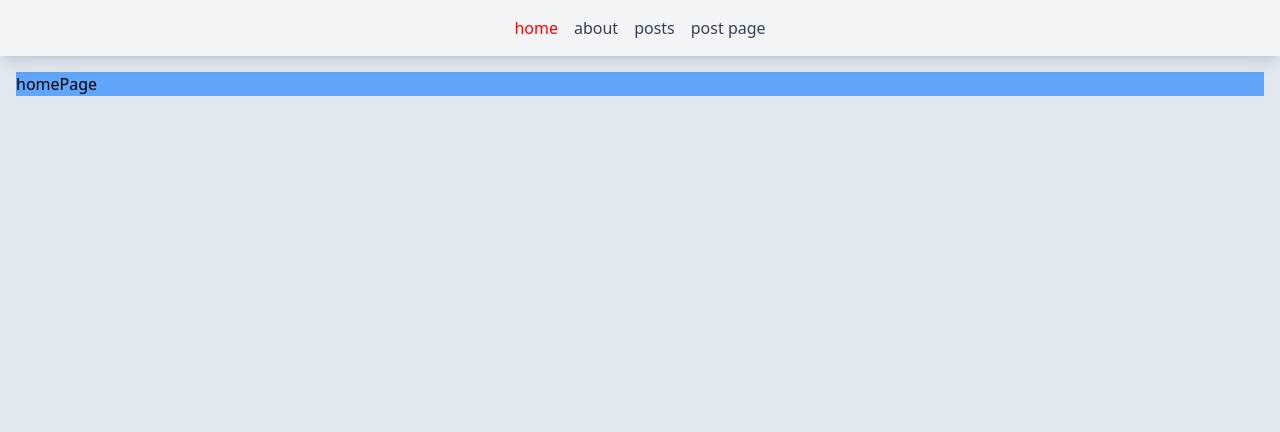
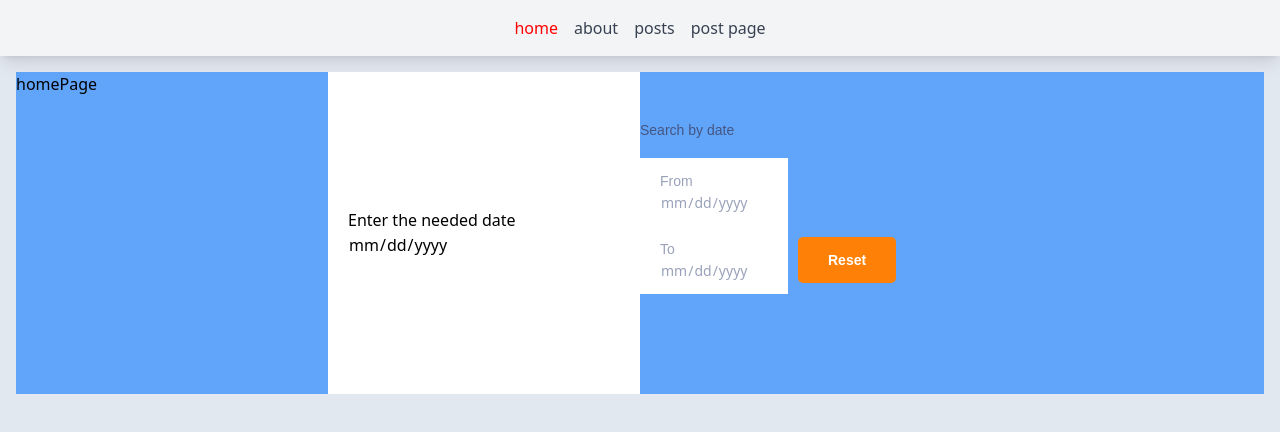
Before and after one commit to pheelgit/react-firebase, a React (Create React App) app: page / in a window 1280 px wide. Shown: the top 432 px of the page. Built offline with nearby package versions, Linux system fonts and the light colour scheme.

Commit message:
add tg send msg after expired and 2 list todo

```diff
--- a/src/api/useFetchingTodos.js
+++ b/src/api/useFetchingTodos.js
@@ -21,13 +21,20 @@ export const addTodo = ({ todo, todoDate }) => {
 		todoDate,
 		uuid,
 		complete: false,
+		expired: todoDate === "" ? true : false,
 	});
 };
 
-//toggle todo
-export const toggleTodo = (todo) => {
+//toggle todo complete
+export const toggleTodoComplete = (todo) => {
 	update(ref(db, `todos/${todo.uuid}`), {
 		complete: !todo.complete,
+	});
+};
+//toggle todo expired
+export const toggleTodoExpired = (todo) => {
+	update(ref(db, `todos/${todo.uuid}`), {
+		expired: !todo.expired,
 	});
 };
 
--- a/src/components/Homepage/Homepage.jsx
+++ b/src/components/Homepage/Homepage.jsx
@@ -1,10 +1,60 @@
 import React from "react";
 import cl from "./Homepage.module.css";
+import "./style.css";
 
 export const Homepage = () => {
 	return (
 		<div className={cl.homePage}>
 			<h2>homePage</h2>
+
+			<input
+				type="date"
+				value=""
+				class="input-txt"
+				id="date"
+				aria-required="true"
+				aria-invalid="false"
+				placeholder="Enter the needed date"
+				onchange="this.className=(this.value!=''?'has-value':'')"
+			/>
+
+			<form class="pa__top-sec">
+				<div class="pa__top-title btn-sec">
+					Search by date
+				</div>
+				<div class="pa__middle-range">
+					<div class="pa__middle-item">
+						<input
+							class="pa__middle-input text"
+							type="date"
+							name="date"
+							placeholder="From"
+							onchange="this.className=(this.value!=''?'has-value':'')"
+							required
+						/>
+					</div>
+					<div class="pa__middle-item">
+						{" "}
+						<input
+							class="pa__middle-input text"
+							type="date"
+							name="date"
+							placeholder="To"
+							onchange="this.className=(this.value!=''?'has-value':'')"
+							required
+						/>
+					</div>
+					<div class="pa__middle-btn">
+						{" "}
+						<button
+							class="btn btn-accent"
+							type="reset"
+						>
+							Reset
+						</button>
+					</div>
+				</div>
+			</form>
 		</div>
 	);
 };
--- /dev/null
+++ b/src/components/Homepage/style.css
@@ -0,0 +1,104 @@
+body {
+	background-color: #f0f5f9;
+}
+
+input[type="date"] {
+	position: relative;
+}
+
+input[type="date"]::-webkit-calendar-picker-indicator {
+	position: absolute;
+	top: 0;
+	left: 0;
+	right: 0;
+	bottom: 0;
+	width: auto;
+	height: auto;
+	color: transparent;
+	background: transparent;
+}
+
+input[type="date"]::-webkit-inner-spin-button,
+input[type="date"]::-webkit-clear-button {
+	z-index: -10;
+}
+
+input[type="date"]::-webkit-input-placeholder {
+	z-index: 99;
+}
+
+input[type="date"]:placeholder {
+	z-index: 99;
+}
+input[type="date"]:not(.has-value):before {
+	content: attr(placeholder);
+	width: 100%;
+}
+
+input[type="date"] {
+	padding: 12px 20px;
+}
+
+/*--SECOND--*/
+.pa__top-sec {
+	padding: 50px 0;
+}
+.pa__top-title {
+	margin-bottom: 20px;
+	color: #455582;
+	font: 14px "Gilroy-Extrabold", sans-serif;
+}
+.pa__middle-range {
+	display: -webkit-box;
+	display: -ms-flexbox;
+	display: flex;
+	-webkit-box-align: center;
+	-ms-flex-align: center;
+	align-items: center;
+	-ms-flex-wrap: wrap;
+	flex-wrap: wrap;
+	margin-bottom: 50px;
+}
+.pa__middle-item {
+	margin-right: 10px;
+}
+.pa__top-sec input[type="date"] {
+	border: 0;
+	padding: 12px 20px;
+	color: #99a2ba;
+	font-size: 14px;
+}
+
+/* If you need to change calendar icon */
+/* .pa__top-sec input[type="date"]::-webkit-calendar-picker-indicator {
+  background-image: url("../img/calendar.svg");
+  background-repeat: no-repeat;
+  background-position: center center;
+  background-size: cover;
+  width: 20px;
+  height: 20px;
+} */
+
+.btn-accent {
+	color: #fff;
+	background-color: #ff8007;
+	-webkit-transition: all 0.3s;
+	transition: all 0.3s;
+}
+
+.btn {
+	font: 14px "Gilroy-Extrabold", sans-serif;
+	font-weight: 800;
+	text-align: center;
+	padding: 15px 30px;
+	border-radius: 5px;
+	text-decoration: none;
+	border: 0;
+	cursor: pointer;
+}
+
+.pa__top-sec input[type="date"]:not(:valid):before {
+	content: attr(placeholder);
+	width: 100%;
+	font: 14px "Gilroy-Extrabold", sans-serif;
+}
--- a/src/components/Postpage/PostForm/PostForm.jsx
+++ b/src/components/Postpage/PostForm/PostForm.jsx
@@ -18,7 +18,6 @@ export const PostForm = ({ isVisible }) => {
 	}, []);
 
 	const keyDownHandler = (e) => {
-		console.log(e.target === inputTodoRef.current);
 		if (e.target === inputTodoRef.current && e.code === "Enter") {
 			inputTodoDateRef.current.focus();
 			return;
@@ -34,7 +33,6 @@ export const PostForm = ({ isVisible }) => {
 	return (
 		<form className={cl.form} onSubmit={(e) => e.preventDefault()}>
 			<input
-				//add focus (useRef)
 				ref={inputTodoRef}
 				type="text"
 				className={cl.formTodo}
--- a/src/components/Postpage/Postpage.jsx
+++ b/src/components/Postpage/Postpage.jsx
@@ -1,7 +1,6 @@
 import React, { useState, useEffect } from "react";
 import { db } from "firebase.js";
-import { ref, onValue, update } from "firebase/database";
-import { addTodo, sendTg } from "api/useFetchingTodos";
+import { ref, onValue } from "firebase/database";
 import { TodoItem } from "components/Postpage/TodoItem/TodoItem";
 import { MyModal } from "components/UI/MyModal/MyModal";
 import { PostForm } from "components/Postpage/PostForm/PostForm";
@@ -20,18 +19,6 @@ export const Postpage = () => {
 		});
 	}, []);
 
-	useEffect(() => {
-		const dateNow = Date.parse(new Date());
-		const mapTodos = [...todos].forEach((todo1) => {
-			if (todo1.todoDate < dateNow) {
-				console.log(todo1);
-				console.log(new Date(todo1.todoDate));
-			}
-		});
-
-		console.log(mapTodos);
-	}, [todos]);
-
 	return (
 		<div>
 			{isEditTodo ? (
@@ -40,23 +27,39 @@ export const Postpage = () => {
 				</MyModal>
 			) : null}
 
-			<br />
 			<div>
 				{todos.length === 0 ? (
 					<h1>no todos</h1>
 				) : (
-					todos.map((todo) => (
-						<TodoItem key={todo.uuid} todo={todo} />
-					))
+					todos.map((todo) =>
+						todo.complete ? null : (
+							<TodoItem
+								key={todo.uuid}
+								todo={todo}
+							/>
+						)
+					)
+				)}
+			</div>
+			<hr className="h-2 my-2 bg-slate-800" />
+			<div>
+				{todos.length === 0 ? (
+					<h1>no todos</h1>
+				) : (
+					todos.map((todo) =>
+						todo.complete ? (
+							<TodoItem
+								key={todo.uuid}
+								todo={todo}
+							/>
+						) : null
+					)
 				)}
 			</div>
 
 			<button onClick={() => setIsEditTodo((prev) => !prev)}>
 				newAddTODO
 			</button>
-			<br />
-			<br />
-			<br />
 		</div>
 	);
 };
--- a/src/components/Postpage/TodoItem/TodoItem.jsx
+++ b/src/components/Postpage/TodoItem/TodoItem.jsx
@@ -1,18 +1,36 @@
 import React from "react";
-import { deleteTodo, toggleTodo } from "api/useFetchingTodos";
+import {
+	deleteTodo,
+	toggleTodoComplete,
+	toggleTodoExpired,
+} from "api/useFetchingTodos";
 import { sendTg } from "api/useFetchingTodos";
 import cl from "./TodoItem.module.css";
+import { useEffect } from "react";
+import { useState } from "react";
 
 export const TodoItem = ({ todo }) => {
 	const date = new Date(todo.todoDate);
 
+	useEffect(() => {
+		const checkDate = setInterval(() => {
+			if (
+				todo.expired === false &&
+				Date.parse(new Date()) > todo.todoDate
+			) {
+				toggleTodoExpired(todo);
+				sendTg(todo.todo);
+				clearInterval(checkDate);
+			}
+		}, 1000);
+
+		return () => clearInterval(checkDate);
+	}, []);
+
 	return (
-		<div
-			// key={todo.uuid}
-			className={todo.complete ? cl.todoComplete : cl.todo}
-		>
+		<div className={todo.complete ? cl.todoComplete : cl.todo}>
 			<button
-				data={todo.uuid}
+				// data={todo.uuid}
 				className="bg-red-200 mx-2 border-x-red-800"
 				onClick={() => deleteTodo(todo)}
 			>
@@ -21,12 +39,16 @@ export const TodoItem = ({ todo }) => {
 			<button className="bg-green-200 mx-2 border-x-gray-800">
 				update
 			</button>
-			<button className="mx-2" onClick={() => toggleTodo(todo)}>
+			<button
+				className="mx-2"
+				onClick={() => toggleTodoComplete(todo)}
+			>
 				{todo.complete.toString()}
 			</button>
 
 			<span>{date.toDateString()} </span>
 			<span> {todo.todo}</span>
+			<span> {String(todo.expired)}</span>
 		</div>
 	);
 };
```
